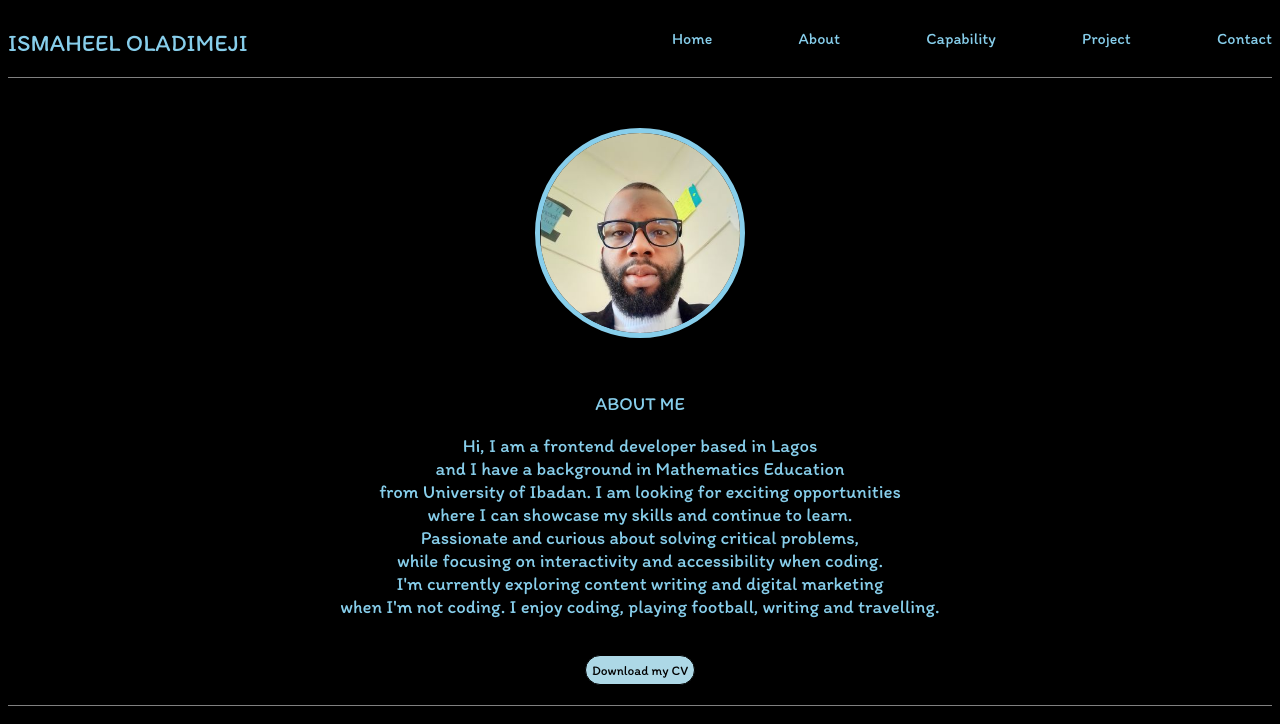
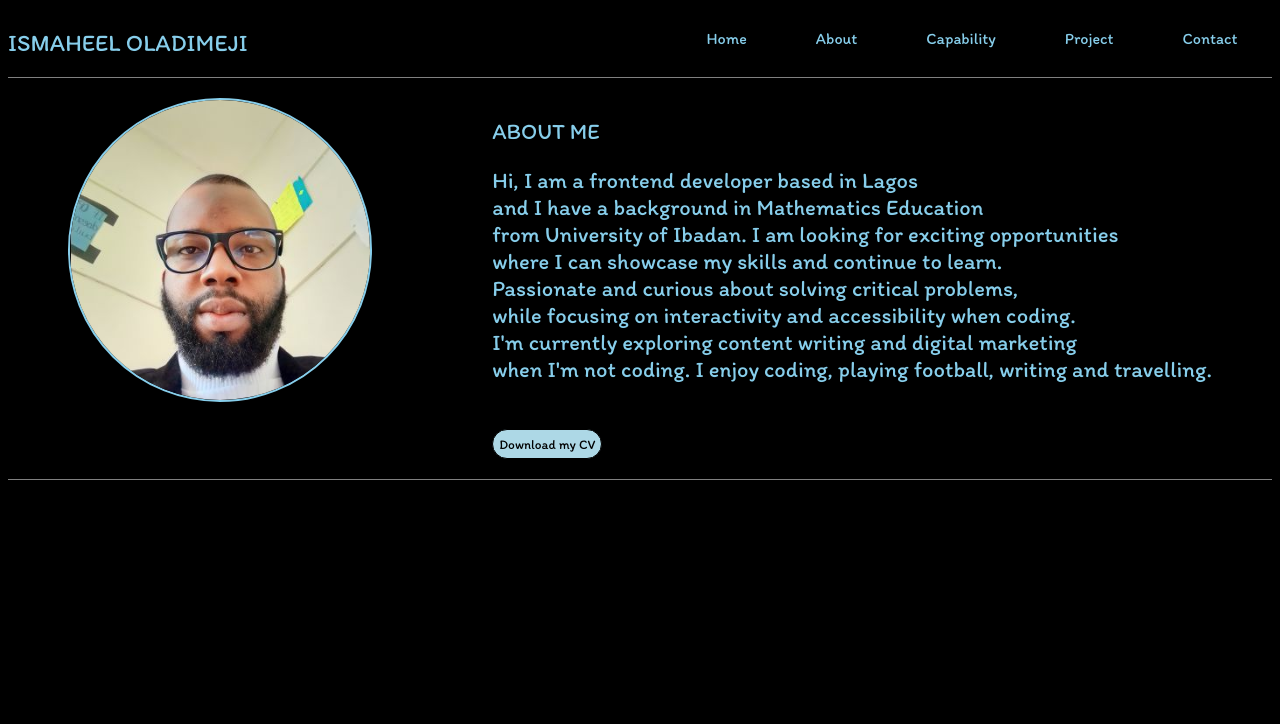
Before and after one commit to oladimeji9987/Portfolio1, a React (Vite) app: page /About in a window 1280 px wide. Shown: the top 724 px of the page. Built offline with nearby package versions, Linux system fonts and the light colour scheme.

Commit message:
New commit

```diff
--- a/src/assets/components/About.jsx
+++ b/src/assets/components/About.jsx
@@ -2,14 +2,14 @@
 const About = ()=>{
     return (
         <div className="abt">
-            <img src={Image1} alt="" />
-            <h3 className="me">ABOUT ME <br /><p>Hi, I am a frontend developer based in Lagos <br />and I have a background in Mathematics Education <br />
+            <div><img src={Image1} alt="" /></div>
+            <div><h3 className="me">ABOUT ME <br /><p>Hi, I am a frontend developer based in Lagos <br />and I have a background in Mathematics Education <br />
              from University of Ibadan. I am looking for exciting opportunities <br /> where I can showcase my skills and continue to learn. <br />Passionate and curious about solving critical problems,
              <br />while focusing on interactivity and accessibility when coding.
              <br />I'm currently exploring content writing and digital marketing <br />
              when I'm not coding. I enjoy coding, playing football, writing and travelling.</p></h3><br />
 
-             <a href="http://bit.ly/3YBvNdX"><button>Download my CV</button></a>
+             <a href="http://bit.ly/3YBvNdX"><button>Download my CV</button></a></div>
         </div>
     )
 
--- a/src/index.css
+++ b/src/index.css
@@ -20,7 +20,7 @@
 .links{
     width: 600px;
     display: flex;
-    justify-content: space-between;
+    justify-content: space-around;
 
 }
 
@@ -30,19 +30,23 @@
     /* align-items: center;
     align-content: center;
     justify-content: center; */
-    text-align: center;
+    /* text-align: center; */
     /* display: flex; */
     padding: 0;
     border-bottom: 0.5px solid gray;
     padding-bottom: 20px;
+    display: flex;
+    justify-content: space-around;
+    font-size: larger;
+    margin-top: 20px;
 
 }
 .abt img{
-    margin-top: 50px;
-    border: 5px solid;
+    /* margin-top: 20px; */
+    border: 2px solid;
     border-radius: 50%;
-    height: 200px;
-    width: 200px;
+    height: 300px;
+    width: 300px;
 }
 
 .abt button{
@@ -58,6 +62,7 @@
 
 .me{
     margin-top: 50px;
+    margin-top: 20px;
 }
 
 .exp{
```
